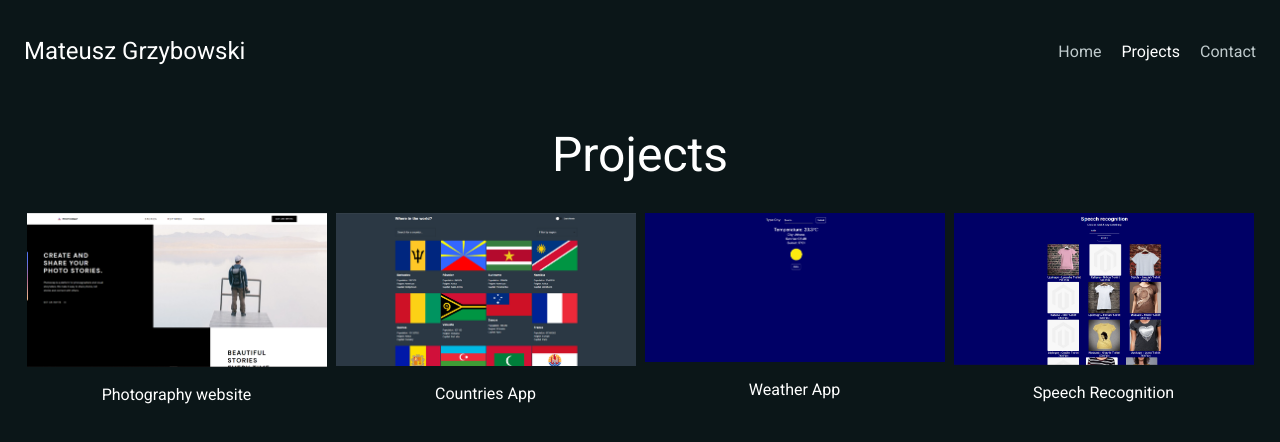
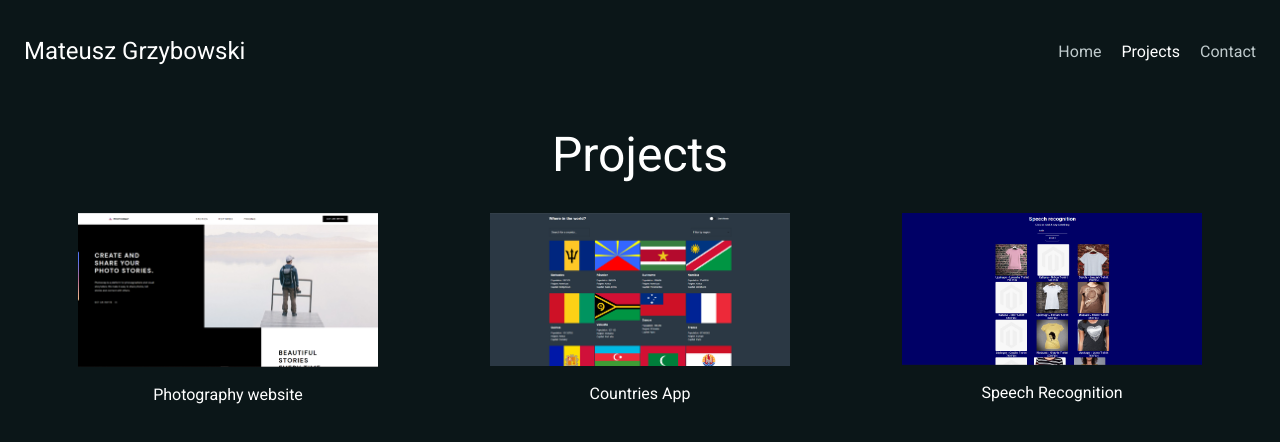
Before and after one commit to MattGri/portfolio-website, a React (Vite) app in the folder portfolio-website/: page /projects in a window 1280 px wide. Shown: the top 442 px of the page. Built offline with nearby package versions, Linux system fonts and the light colour scheme.

Commit message:
deleted weather app

```diff
--- a/portfolio-website/src/data/projectItems.ts
+++ b/portfolio-website/src/data/projectItems.ts
@@ -17,12 +17,6 @@ export const imageListItems = [
     title: 'Countries App',
   },
   {
-    link: 'https://weather-app-project-portfolio.netlify.app/',
-    imageSrc: weather,
-    altText: 'Weather App',
-    title: 'Weather App',
-  },
-  {
     link: 'https://main--melodic-croquembouche-766881.netlify.app/',
     imageSrc: speech,
     altText: 'Speech Recognition',
```
